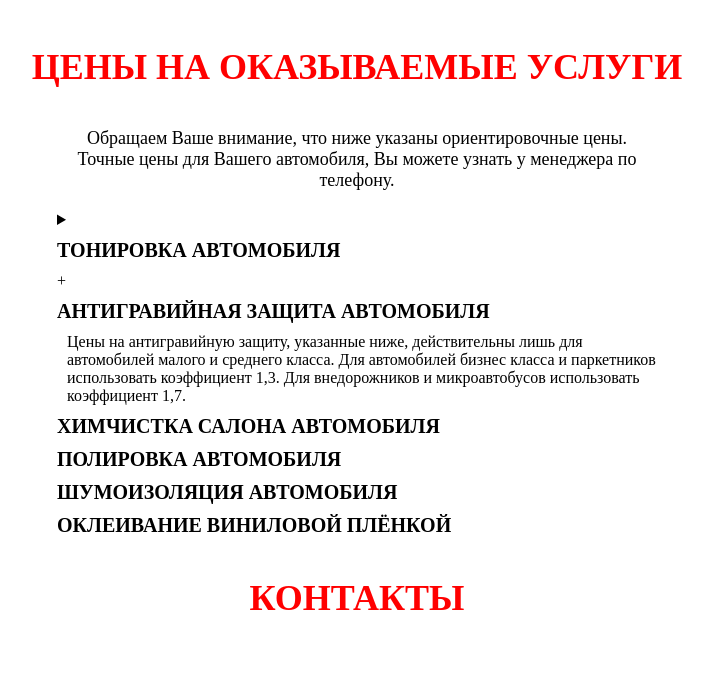
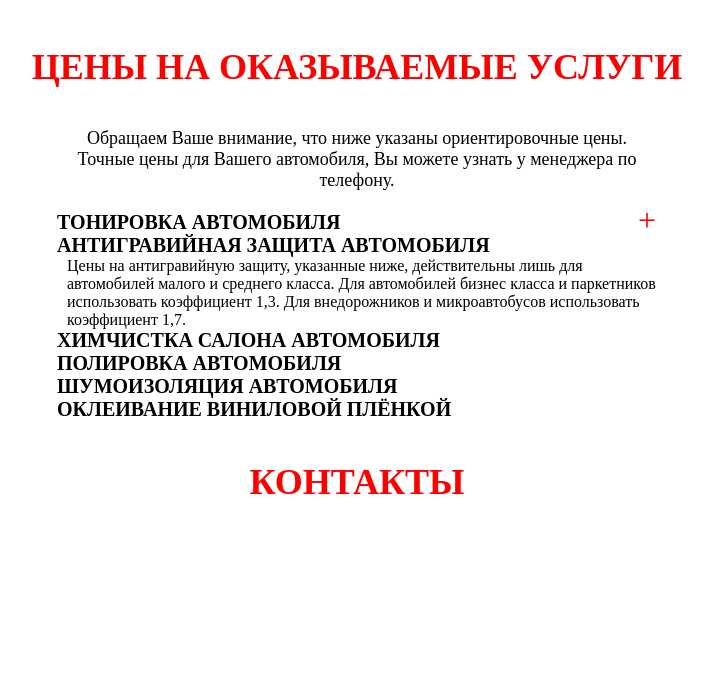
Before and after one commit to SofronovMichail/course, a PHP site: page / in a window 1280 px wide. Shown: the part 2124-2823 px from the top of the page, without its empty margins (283-996 px from the left). After the commit the page ends 2618 px from the top, so only its background shows below. Run offline with PHP 8.4, Linux system fonts and the light colour scheme; some web fonts are replaced.

Commit message:
Update styles.css by Sofronov M. I.
Create styles for detaills.

```diff
--- a/css/style.css
+++ b/css/style.css
@@ -190,6 +190,23 @@ li {
 .item-title {
   font-size: 20px;
   margin: 10px 0;
+  width: 100%;
+  display: inline;
+}
+.title-elem {
+  font-size: 32px;
+  font-weight: normal;
+  color: red;
+  width: 20px;
+  height: 20px;
+  float: right;
+  display: flex;
+  align-items: center;
+  justify-content: center;
+  border-radius: 50%;
+}
+.item-title .title-elem :hover {
+  background-color: red;
 }
 .item-about {
   margin-left: 10px;
@@ -229,3 +246,14 @@ li {
 .back_to_top--show {
   display: block;
 }
+
+details summary {
+  display: block;
+  width: fit-content;
+  outline-style: none;
+  cursor: pointer;
+  width: 100%;
+}
+details summary::-webkit-details-marker {
+  display: none;
+}
```
